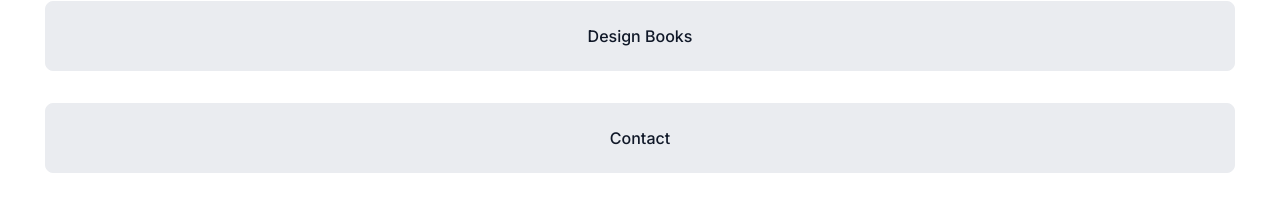
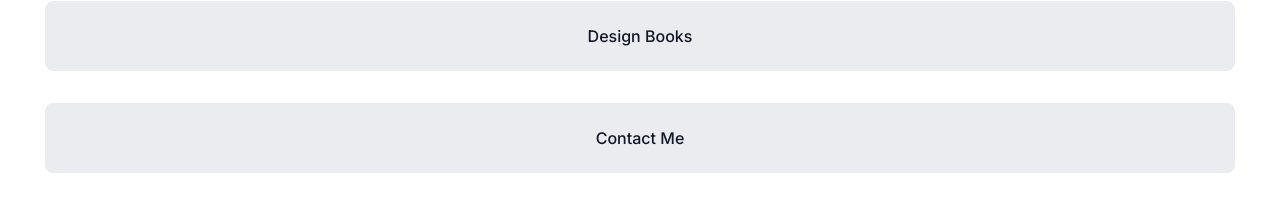
Before and after one commit to winpeed/stage1task-hng9, a React (Create React App) app: page / in a window 1280 px wide. Shown: the part 828-1051 px from the top of the page. Built offline with nearby package versions, Linux system fonts and the light colour scheme.

Commit message:
Feat:Update contact text to contact me text

```diff
--- a/src/components/Profile.js
+++ b/src/components/Profile.js
@@ -78,7 +78,7 @@ function Profile() {
         </a>
 
         <a href="/contact" id="contact" target="_blank" rel="noreferrer">
-          Contact
+          Contact Me
         </a>
       </div>
 
```
